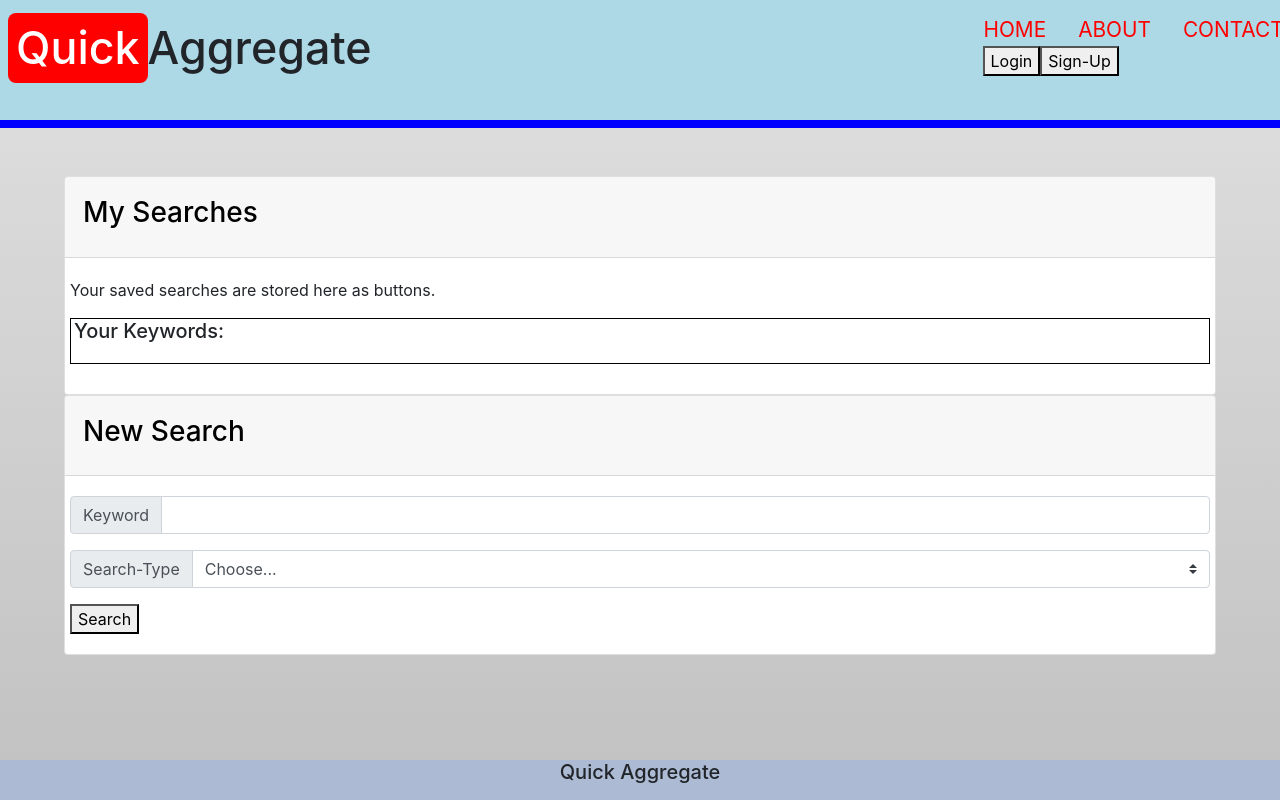
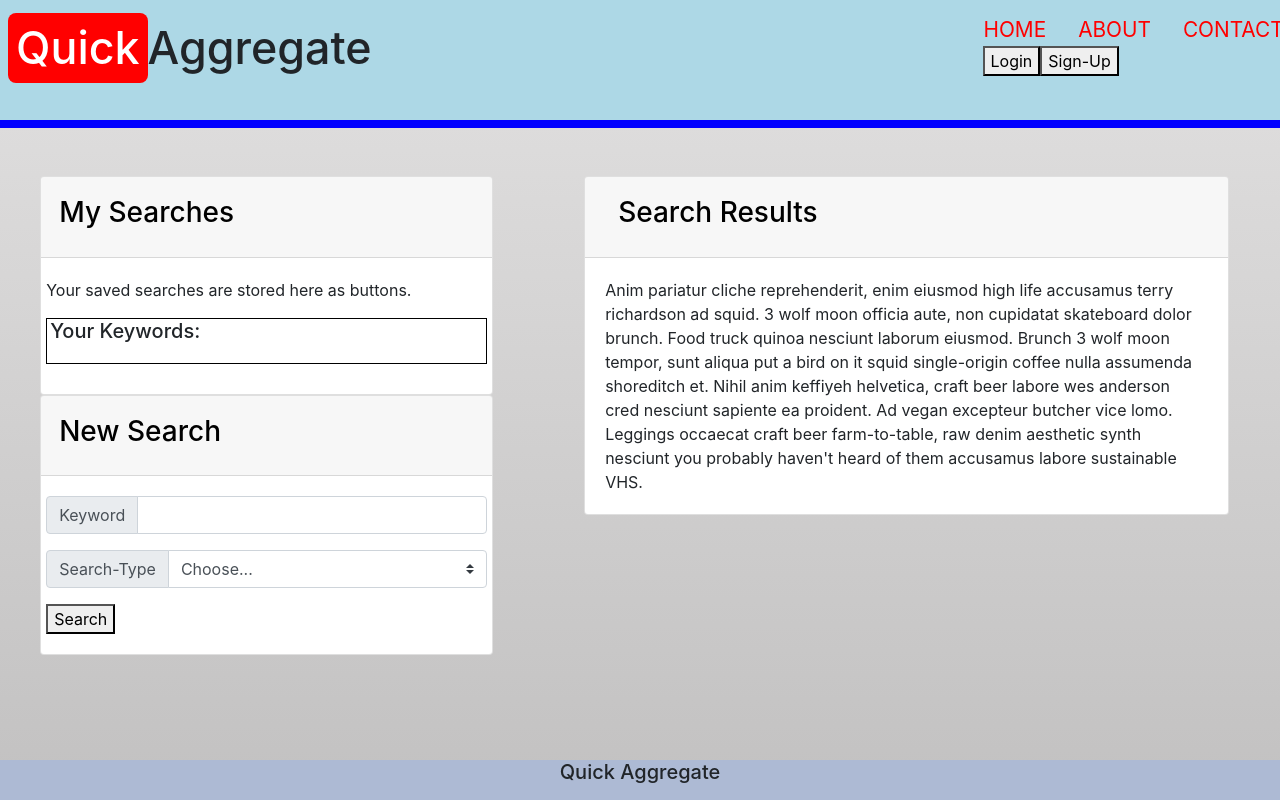
Before and after one commit to HermesCat/Quick-Aggregate, a React (Create React App) app in the folder client/: page / in a window 1280 px wide. Built offline with nearby package versions, Linux system fonts and the light colour scheme.

Commit message:
got the desktop working, need to fix a few things on mobile

```diff
--- a/client/src/components/Search_Box/index.js
+++ b/client/src/components/Search_Box/index.js
@@ -8,7 +8,7 @@
 function Search_Box() {
     return (
         <div id="accordion">
-            <div class="card">
+            <div class="card" id="accordion1">
                 <div class="card-header" id="headingOne">
                     <h5 class="mb-0">
                         <button class="btn btn-link" data-toggle="collapse" data-target="#collapseOne" aria-expanded="true" aria-controls="collapseOne">
@@ -18,29 +18,29 @@
                         </button>
                     </h5>
                 </div>
-                <div id="collapseOne" class="collapse show" aria-labelledby="headingOne" data-parent="#accordion">
+                <div id="collapseOne" class="collapse show" aria-labelledby="headingOne" data-parent="#accordion1">
                     <div class="card-body">
                         <User_Buttons />
                     </div>
                 </div>
             </div>
-            <div class="card">
+            <div class="card" id="accordion2">
                 <div class="card-header" id="headingTwo">
                     <h5 class="mb-0">
-                        <button class="btn btn-link" data-toggle="collapse" data-target="#collapseTwo" aria-expanded="false" aria-controls="collapseTwo">
+                        <button class="btn btn-link" data-toggle="collapse" data-target="#collapseTwo" aria-expanded="true" aria-controls="collapseTwo">
                             <div className="row">
                                 <h3>New Search</h3>
                             </div>
                         </button>
                     </h5>
                 </div>
-                <div id="collapseTwo" class="collapse show" aria-labelledby="headingTwo" data-parent="#accordion">
+                <div id="collapseTwo" class="collapse show" aria-labelledby="headingTwo" data-parent="#accordion2">
                     <div class="card-body">
                         < User_Input />
                     </div>
                 </div>
             </div>
-            <div class="card d-lg-none">
+            <div class="card d-lg-none" id="accordion3">
                 <div class="card-header" id="headingThree">
                     <h5 class="mb-0">
                         <button class="btn btn-link" data-toggle="collapse" data-target="#collapseThree" aria-expanded="false" aria-controls="collapseThree">
@@ -50,14 +50,13 @@
                         </button>
                     </h5>
                 </div>
-                <div id="collapseThree" class="collapse" aria-labelledby="headingThree" data-parent="#accordion">
+                <div id="collapseThree" class="collapse" aria-labelledby="headingThree" data-parent="#accordion3">
                     <div class="card-body">
 
                     </div>
                 </div>
             </div>
         </div>
-
     );
 }
 
--- a/client/src/components/Search_Box/style.css
+++ b/client/src/components/Search_Box/style.css
@@ -11,3 +11,14 @@
     text-decoration: none;
     color: black;
   }
+
+
+  #accordion {
+    width: 100%;
+    margin: 0;
+    padding: 0;
+  }
+
+  .card {
+      margin: 0;
+  }
--- /dev/null
+++ b/client/src/components/Search_Result/index.js
@@ -0,0 +1,30 @@
+import React from "react";
+import "./style.css";
+
+function Search_Result() {
+    return (
+
+        <>
+            <div id="accordion">
+                <div class="card" id="accordion4">
+                    <div class="card-header" id="heading4">
+                        <h5 class="mb-0">
+                            <button class="btn btn-link" data-toggle="collapse" data-target="#collapse4" aria-expanded="true" aria-controls="collapse4">
+                                <h3>Search Results</h3>
+                            </button>
+                        </h5>
+                    </div>
+
+                    <div id="collapse4" class="collapse show" aria-labelledby="heading4" data-parent="#accordion4">
+                        <div class="card-body">
+                            Anim pariatur cliche reprehenderit, enim eiusmod high life accusamus terry richardson ad squid. 3 wolf moon officia aute, non cupidatat skateboard dolor brunch. Food truck quinoa nesciunt laborum eiusmod. Brunch 3 wolf moon tempor, sunt aliqua put a bird on it squid single-origin coffee nulla assumenda shoreditch et. Nihil anim keffiyeh helvetica, craft beer labore wes anderson cred nesciunt sapiente ea proident. Ad vegan excepteur butcher vice lomo. Leggings occaecat craft beer farm-to-table, raw denim aesthetic synth nesciunt you probably haven't heard of them accusamus labore sustainable VHS.
+      </div>
+                    </div>
+                </div>
+            </div>
+        </>
+
+    );
+}
+
+export default Search_Result;
--- /dev/null
+++ b/client/src/components/Search_Result/style.css
@@ -0,0 +1,6 @@
+
+  #accordion {
+    width: 100%;
+    margin: 0;
+    padding: 0;
+  }
--- a/client/src/pages/Home.js
+++ b/client/src/pages/Home.js
@@ -1,11 +1,19 @@
 import React from "react";
 import "./style.css";
 import Search_Box from "../components/Search_Box";
+import Search_Result from "../components/Search_Result";
 
 function Home() {
     return (
         <>
-                <Search_Box />
+            <div className="row home-content-row">
+                <div className="col-lg-5 col-s-12">
+                    <Search_Box />
+                </div>
+                <div className="col-lg-7 d-none d-lg-block">
+                    <Search_Result />
+                </div>
+            </div>
         </>
     );
 }
--- a/client/src/pages/style.css
+++ b/client/src/pages/style.css
@@ -0,0 +1,4 @@
+.home-content-row {
+    width: 100%;
+    margin: 0 auto;
+}
```
